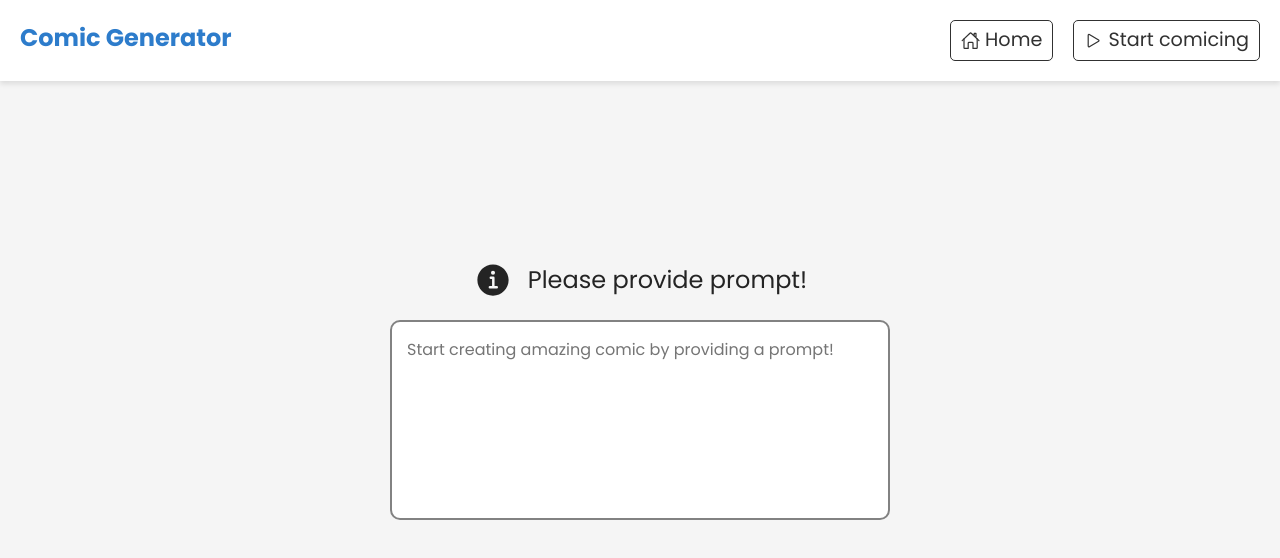
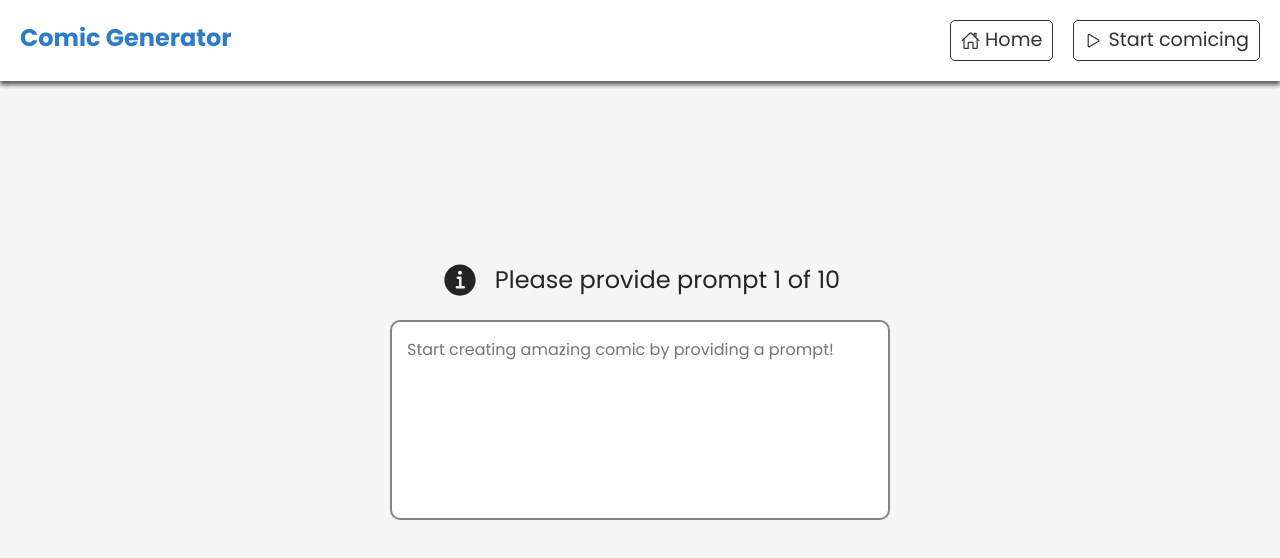
Before and after one commit to Abhishekkumar2021/dashtoon, a React (Vite) app: page /start in a window 1280 px wide. Shown: the top 558 px of the page. Built offline with nearby package versions, Linux system fonts and the light colour scheme.

Commit message:
Settled up routing

```diff
--- a/src/components/Comic.tsx
+++ b/src/components/Comic.tsx
@@ -1,6 +1,6 @@
 import React from 'react'
 import './Comic.css'
-import {useLocation} from 'react-router-dom'
+import {Link, useLocation} from 'react-router-dom'
 import { useEffect, useState } from 'react'
 import Loading from './Loading'
 import { Slide } from 'react-slideshow-image';
@@ -123,7 +123,7 @@ const Comic : React.FC = () => {
             {
                 error && <div className='error'>
                     <h1>{error}</h1>
-                    <a className='button' href="/">Go back to home</a>
+                    <Link className='button' to='/'>Go back to home</Link>
                 </div>
             }
         </div>
--- a/src/components/Error.tsx
+++ b/src/components/Error.tsx
@@ -1,12 +1,13 @@
 import React from 'react'
 import './Error.css'
+import { Link } from 'react-router-dom'
 
 const Error : React.FC = () => {
   return (
     <div className='Error'>
       <h1>404</h1>
       <p>Page not found</p>
-      <a className='button' href="/">Go back to home</a>
+      <Link to='/'>Go back to home</Link>
     </div>
   )
 }
--- a/src/components/Form.tsx
+++ b/src/components/Form.tsx
@@ -6,9 +6,7 @@ import {useNavigate} from 'react-router-dom'
 
 
 const Form : React.FC = () => {
-  // Create an array of 10 questions
-  // const [questions, setQuestions] = useState([])
-  const numQuestion = 1
+  const numQuestion = 10
   // create an array of numQuestion size
   const [questions, setQuestions] = useState(Array(numQuestion).fill({
     inputs: '',
--- a/src/components/Home.tsx
+++ b/src/components/Home.tsx
@@ -2,6 +2,7 @@ import React from 'react'
 import './Home.css'
 import Navbar from './Navbar'
 import { IoLogoGithub } from 'react-icons/io5'
+import { Link } from 'react-router-dom'
 
 const Home : React.FC = () => {
   return (
@@ -10,9 +11,10 @@ const Home : React.FC = () => {
         <div className="content">
             <h1>Welcome to <span>Comic Generator</span></h1>
             <p>Comic Generator is a web app that generates comic from a given prompt. It uses the power of <span>HuggingFace API</span> to generate comic from a given prompt. It is a fun project that I made as an assignment for the <span>Dashtoon.</span></p>
-            <a className='button' href="/start">Start comicing</a>
+            <Link className='button' to="/start">Start comicing</Link>
         </div>
-        <a className='contribute' href="https://github.com/Abhishekkumar2021/dashtoon"><IoLogoGithub className='icon' /> Contribute to this project</a>
+
+        <Link className='contribute' to="https://github.com/Abhishekkumar2021/dashtoon"><IoLogoGithub className='icon' /> Contribute to this project</Link>
     </div>
   )
 }
--- a/src/components/Input.tsx
+++ b/src/components/Input.tsx
@@ -4,6 +4,7 @@ import { GrLinkPrevious } from "react-icons/gr";
 import { VscSend } from "react-icons/vsc";
 import { IoInformationCircle } from "react-icons/io5";
 import Navbar from './Navbar';
+import { Link } from 'react-router-dom';
 
 
 type InputProps = {
@@ -19,7 +20,7 @@ const Input = ({idx , value, setQuestion, numQuestion, submitHandler} : InputPro
   return (
     <section className='Input' key={idx} id = {`question${idx}`}>
         <Navbar />
-        <label htmlFor={`question_input${idx}`}><IoInformationCircle className='icon'/> Please provide prompt!</label>
+        <label htmlFor={`question_input${idx}`}><IoInformationCircle className='icon'/> Please provide prompt {idx+1} of {numQuestion}</label>
         <textarea name={`question${idx}`} id={`question_input${idx}`} value={value} onChange={(e) => setQuestion(idx, e.target.value)} placeholder='Start creating amazing comic by providing a prompt!'/>
         <div className="buttons">
         {/* Go to previous section if there */}
--- a/src/components/Navbar.tsx
+++ b/src/components/Navbar.tsx
@@ -1,3 +1,4 @@
+import { Link } from 'react-router-dom'
 import './Navbar.css'
 import { IoHomeOutline, IoPlayOutline } from 'react-icons/io5'
 
@@ -8,8 +9,8 @@ const Navbar = () => {
             <h1>Comic Generator</h1>
         </div>
         <div className="links">
-            <a href="/"> <IoHomeOutline /> Home </a>
-            <a href="/start"> <IoPlayOutline />Start comicing</a>
+            <Link to="/"> <IoHomeOutline /> Home </Link>
+            <Link to="/start"> <IoPlayOutline />Start comicing</Link>
         </div>
     </div>
   )
```
